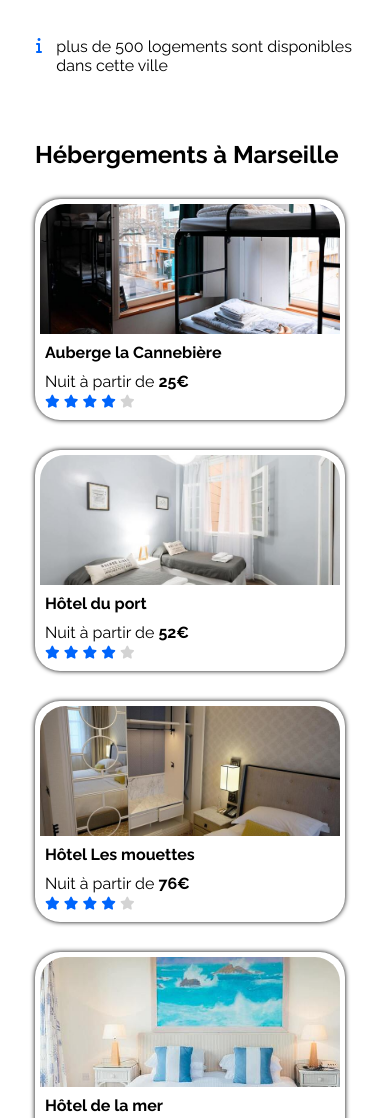
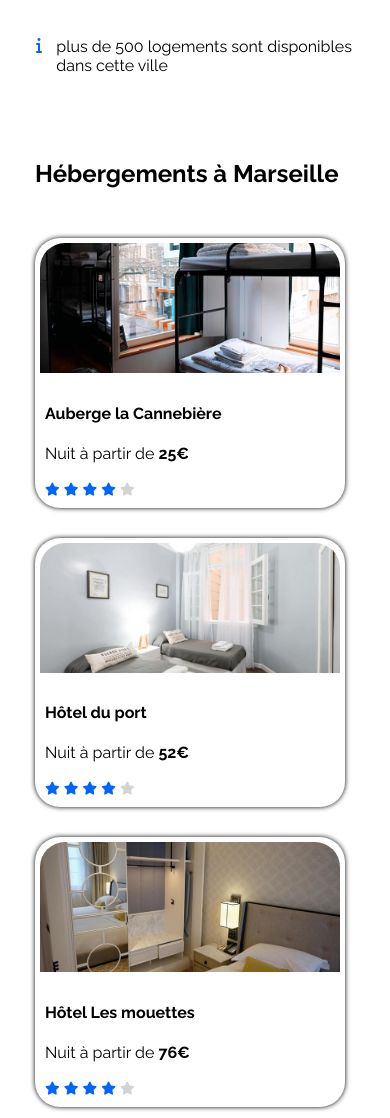
Before and after one commit to saadremani/RemaniSaad_P2_01022021, a plain HTML site: page index.html in a window 390 px wide. Shown: the part 730-1848 px from the top of the page. Drawn offline with Linux system fonts and the light colour scheme.

Commit message:
CSS validator

```diff
--- a/styles.css
+++ b/styles.css
@@ -292,8 +292,6 @@ a {
     .hebergement_title{
         width: 86%;
         cursor: pointer;
-        margin-block-start: 0;
-        margin-block-end: 0;
     }
 .hebergement_annonce{
     width: 81%;
@@ -306,14 +304,7 @@ a {
     transition: .2s ease-in-out;
     cursor: pointer;
 }
-.annonce--title{
-    margin-block-start: 0;
-    margin-block-end: 0;
-}
-.annonce--parag {
-    margin-block-start: 10px;
-    margin-block-end: 0;
-}
+
 }
 .annonce--description{
     padding: 5px;
@@ -411,8 +402,6 @@ a {
 @media (max-width: 900px) {
 
 .popular--title{
-    margin-block-end: 0;
-    margin-block-start: 0;
     word-break: break-word;
 }
 }
```
